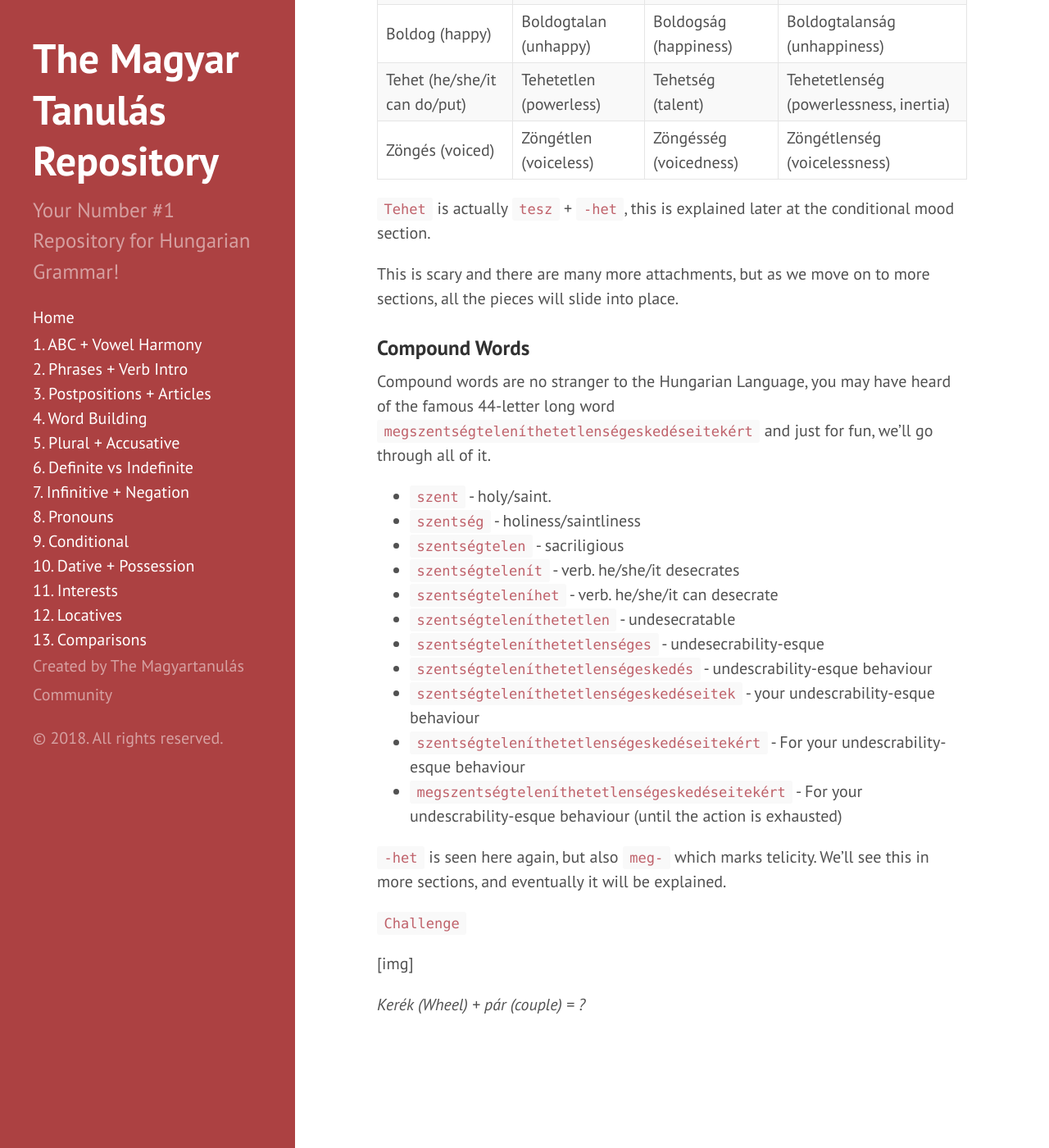
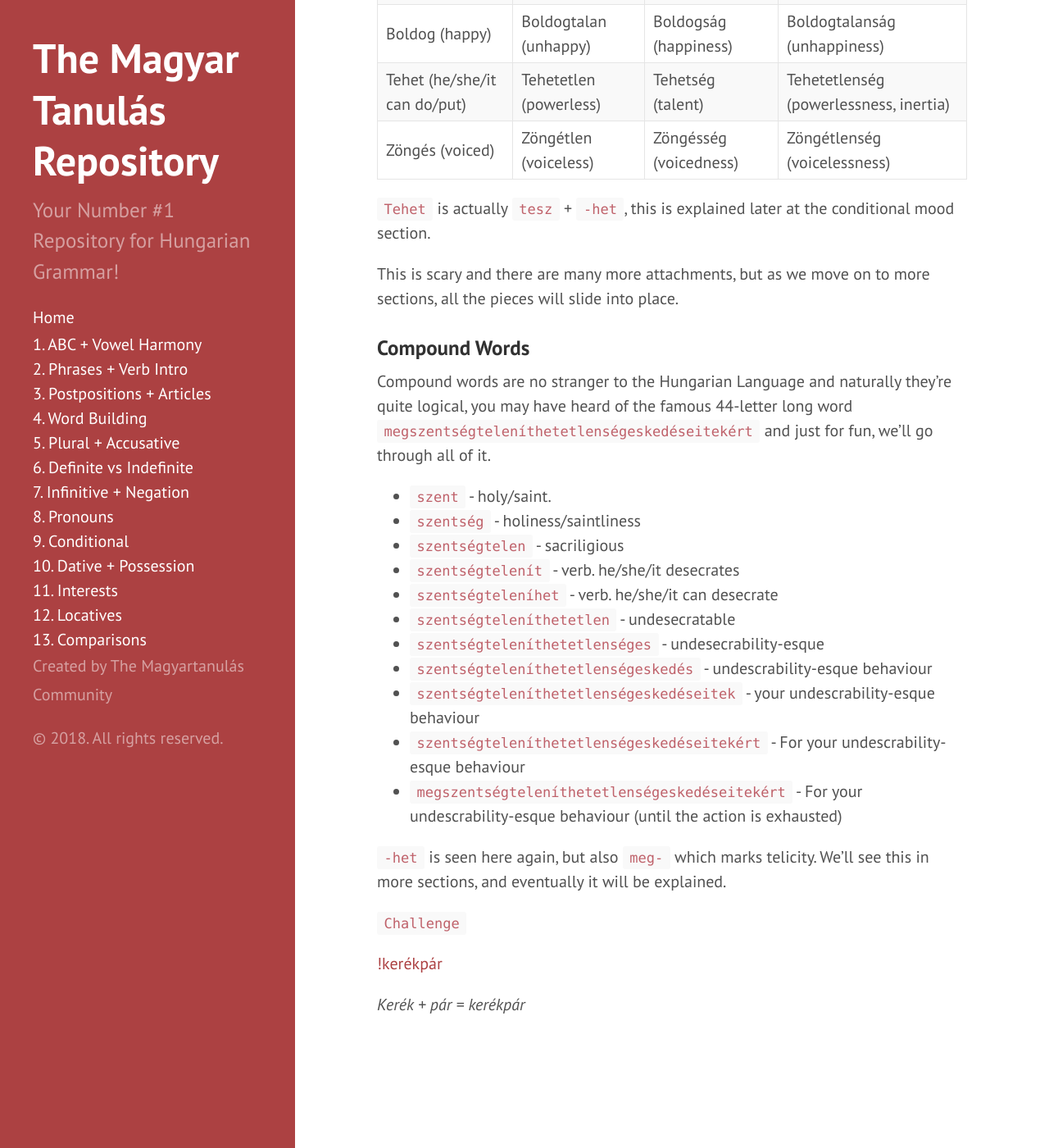
Before and after one commit to Magyartanulas/magyartanulas.github.io, a Jekyll site: the page built from word_building.md, in a window 1280 px wide and 1400 px high, scrolled down 544 px. Shown: the whole window at 82% size. Built offline with Jekyll 4.4.1, drawn with Linux system fonts in a browser that asks for light colours; Markdown is read by kramdown in place of the engine named in the settings.

Commit message:
Update word_building.md

```diff
--- a/word_building.md
+++ b/word_building.md
@@ -22,7 +22,7 @@ This is scary and there are many more attachments, but as we move on to more sec
 
 ### Compound Words
 
-Compound words are no stranger to the Hungarian Language, you may have heard of the famous 44-letter long word `megszentségteleníthetetlenségeskedéseitekért` and just for fun, we'll go through all of it.
+Compound words are no stranger to the Hungarian Language and naturally they're quite logical, you may have heard of the famous 44-letter long word `megszentségteleníthetetlenségeskedéseitekért` and just for fun, we'll go through all of it.
 
 * `szent` - holy/saint.
 * `szentség` - holiness/saintliness
@@ -40,6 +40,6 @@ Compound words are no stranger to the Hungarian Language, you may have heard of
 
 `Challenge`
 
-[img]
+[!kerékpár](https://magyartanulas.github.io/public/kerékpár.png)
 
-*Kerék (Wheel) + pár (couple) = ?*
+*Kerék + pár = kerékpár*
```
